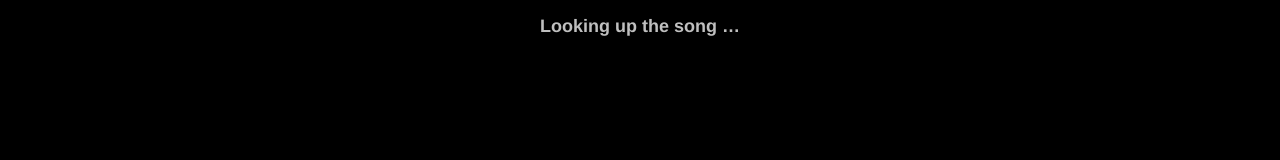
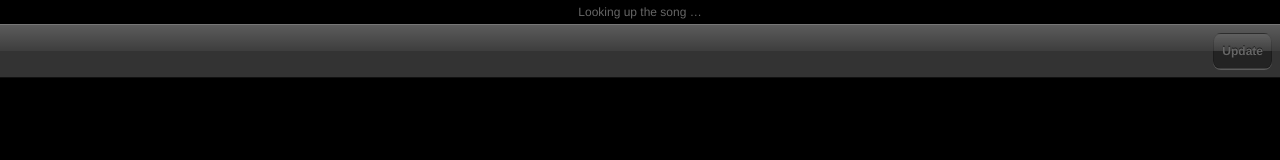
Before and after one commit to philippbosch/lastlyrics, a plain HTML site: page index.html in a window 1280 px wide. Drawn offline with Linux system fonts and the light colour scheme.

Commit message:
Brush-up. Update button. And more.

```diff
--- a/index.html
+++ b/index.html
@@ -3,7 +3,7 @@
     <head>
         <meta charset="utf-8">
         <title>Last Lyrics</title>
-        <meta name="viewport" content="width=device-width, initial-scale=1.0, user-scalable=no">
+        <meta name="viewport" content="width=device-width, initial-scale=1.0, maximum-scale=1.0, user-scalable=no">
         <meta name="apple-mobile-web-app-capable" content="yes">
         <meta name="apple-mobile-web-app-status-bar-style" content="black">
         <link rel="apple-touch-icon-precomposed" href="touch-icon.png">
@@ -14,8 +14,11 @@
 
     <body>
         <div id="status"></div>
-        <h1></h1>
-        <h2></h2>
+        <div id="header">
+            <h1>&nbsp;</h1>
+            <h2>&nbsp;</h2>
+            <a href="#update" id="update">Update</a>
+        </div>
         <div id="text"></div>
     </body>
 </html>
--- a/lastlyrics.css
+++ b/lastlyrics.css
@@ -5,34 +5,90 @@
     font-size: 100%;
 }
 
+a {
+    text-decoration: none;
+}
+
 body {
-    padding: 16px 24px;
+    padding-bottom: 24px;
     background: #000;
-    color: #BFBFBF;
     font-family: "Helvetica Neue", Helvetica, Arial, sans-serif;
     font-size: 14px;
+    color: #FFF;
 }
 
 #status {
-    font-weight: bold;
-    font-size: 18px;
+    font-size: 12px;
     text-align: center;
     margin: 0 auto;
+    height: 24px;
+    line-height: 24px;
+    color: #666;
 }
 
-h1 {
-    color: #FFF;
+#header {
+    background: #333 -webkit-gradient(linear, left top, left bottom, from(rgba(255,255,255,0.2)), color-stop(50%, rgba(255,255,255,0.05)), color-stop(50%, transparent));
+    border-top: 1px solid #777;
+    border-bottom: 1px solid #111;
+    padding: 8px 24px;
+    margin-bottom: 24px;
+    position: relative;
 }
 
-h2 {
-    margin-bottom: 1em;
+#update {
+    position: absolute;
+    display: block;
+    right: 8px;
+    top: 50%;
+    background: rgba(0,0,0,0.3) -webkit-gradient(linear, left top, left bottom, from(rgba(255,255,255,0.2)), color-stop(50%, rgba(255,255,255,0.1)), color-stop(50%,transparent));
+    color: #FFF;
+    height: 34px;
+    margin-top: -18px;
+    line-height: 34px;
+    padding: 0 8px;
+    border: 1px solid rgba(0,0,0,0.2);
+    -webkit-border-radius: 8px;
+    -webkit-box-shadow: rgba(255,255,255,0.2) 0 1px 0;
+    font-size: 12px;
+    font-weight: bold;
+    text-shadow: rgba(0,0,0,0.6) 0 -1px 0;
+
+    -webkit-animation-name: 'glow';
+    -webkit-animation-duration: .8s;
+    -webkit-animation-iteration-count: infinite;
+    -webkit-animation-direction: alternate;
+    -webkit-animation-timing-function: ease-in-out;
+}
+
+#update[disabled="disabled"] {
+    color: #666;
+    -webkit-animation-name: none;
+}
+
+@-webkit-keyframes 'glow' {
+    0% {
+        -webkit-box-shadow: rgba(255,255,255,0.2) 0 1px 0;
+        background-color: rgba(0,0,0,0.3);
+    }
+    100% {
+        -webkit-box-shadow: rgba(255,255,255,0.4) 0 1px 5px;
+        background-color: rgba(0,0,0,0.1);
+    }
 }
 
 h1, h2 {
     font-size: 18px;
     line-height: 1;
+    text-shadow: #000 0 1px 0;
+}
+
+h2 {
+    color: #999;
 }
 
 #text {
-    white-space: pre;
+    color: #FFF;
+    padding-left: 44px;
+    padding-right: 24px;
+    text-indent: -20px;
 }
--- a/lastlyrics.js
+++ b/lastlyrics.js
@@ -1,11 +1,12 @@
 var username = 'eyesbreaker';
 
-$(document).ready(function() {
-    $('#status').text('Looking up the song …').show();
+function update() {
+    $('#update').attr('disabled', 'disabled');
+    $('#status').text('Looking up the song …');
     $.getJSON('http://ws.audioscrobbler.com/2.0/?method=user.getrecenttracks&user=' + encodeURIComponent(username) + '&api_key=842a732bd478520e57cca3b0eda1475f&format=json&callback=?', function(data) {
         try {
             if (!data.recenttracks.track[0]['@attr']['nowplaying']) throw('No song currently playing according to last.fm');
-            $('#status').hide();
+            $('#status').text('');
             $('h1').text(data.recenttracks.track[0].artist['#text']);
             $('h2').text(data.recenttracks.track[0].name);
             var url = 'http://lyrics.wikia.com/' + (data.recenttracks.track[0].artist['#text'] + ':' + data.recenttracks.track[0].name).replace(/(^|\:|\s)([a-z])/g, function(m,p1,p2){ return p1+p2.toUpperCase(); } ).replace(/\s/g,'_');
@@ -13,11 +14,24 @@ $(document).ready(function() {
             $.ajax({
                 'url': "http://query.yahooapis.com/v1/public/yql?q=select%20*%20from%20html%20where%20url%3D%22" + encodeURIComponent(url) + "%22%20and%0A%20%20%20%20%20%20xpath%3D'%2F%2Fdiv%5B%40class%3D%22lyricbox%22%5D%2Fp'",
                 'success': function(data) {
-                    $('#text').text($('p', data).text());
+                    var lyrics = $('p', data);
+                    $('#text').html('<p>' + lyrics.text().replace(/\n/g,"&nbsp;</p><p>") + '</p>');
+                    if (!lyrics.text()) $('#status').text('No lyrics found.');
+                    $('#update').attr('disabled', "");
                 }
             });
         } catch(e) {
             $('#status').text('No song currently playing.');
+            $('#update').attr('disabled', "");
         }
     });
+}
+
+$(document).ready(function() {
+    update();
+
+    $('#update').click(function(e) {
+        e.preventDefault();
+        update();
+    });
 });
```
